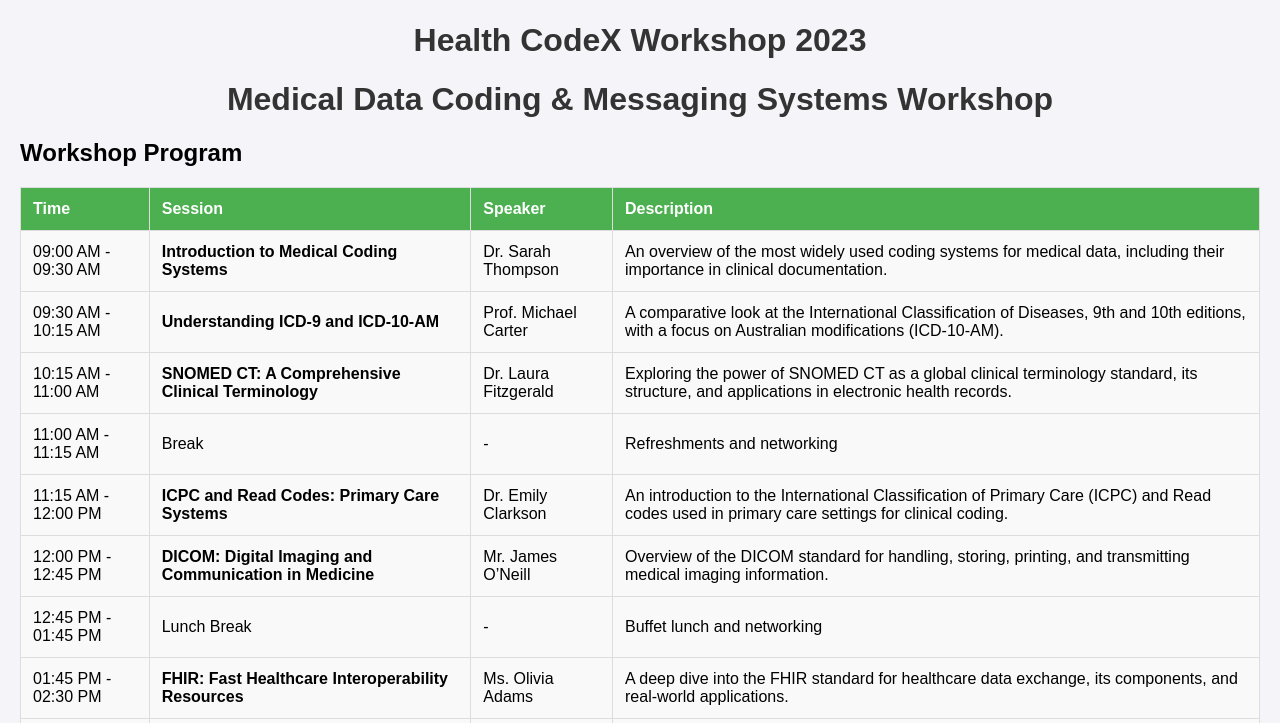
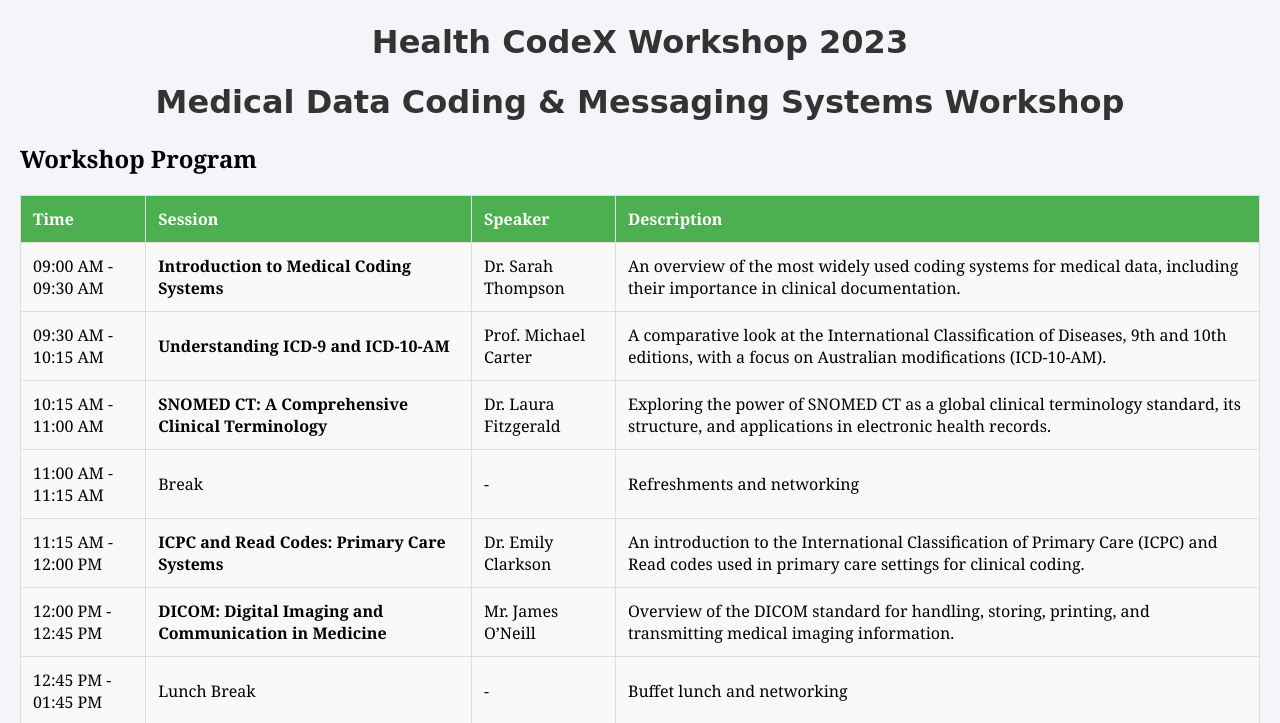
Before and after one commit to Vinos1001/BIOM9450-priv, a plain HTML site: page Week 4/workshop_program.html in a window 1280 px wide. Shown: the part 73-796 px from the top of the page. Drawn offline with Linux system fonts and the light colour scheme.

Commit message:
testing commit

```diff
--- a/Week 4/workshop_program.html
+++ b/Week 4/workshop_program.html
@@ -11,12 +11,13 @@
     <title>Medical Data Coding & Messaging Systems Workshop - Program</title>
     <style>
         body {
-            font-family: Arial, sans-serif;
+            font-family: Georgia, serif;
             margin: 0;
             padding: 20px;
             background-color: #f4f4f9;
         }
         h1 {
+            font-family: 'Brush Script MT', cursive;
             text-align: center;
             color: #333;
         }
```
